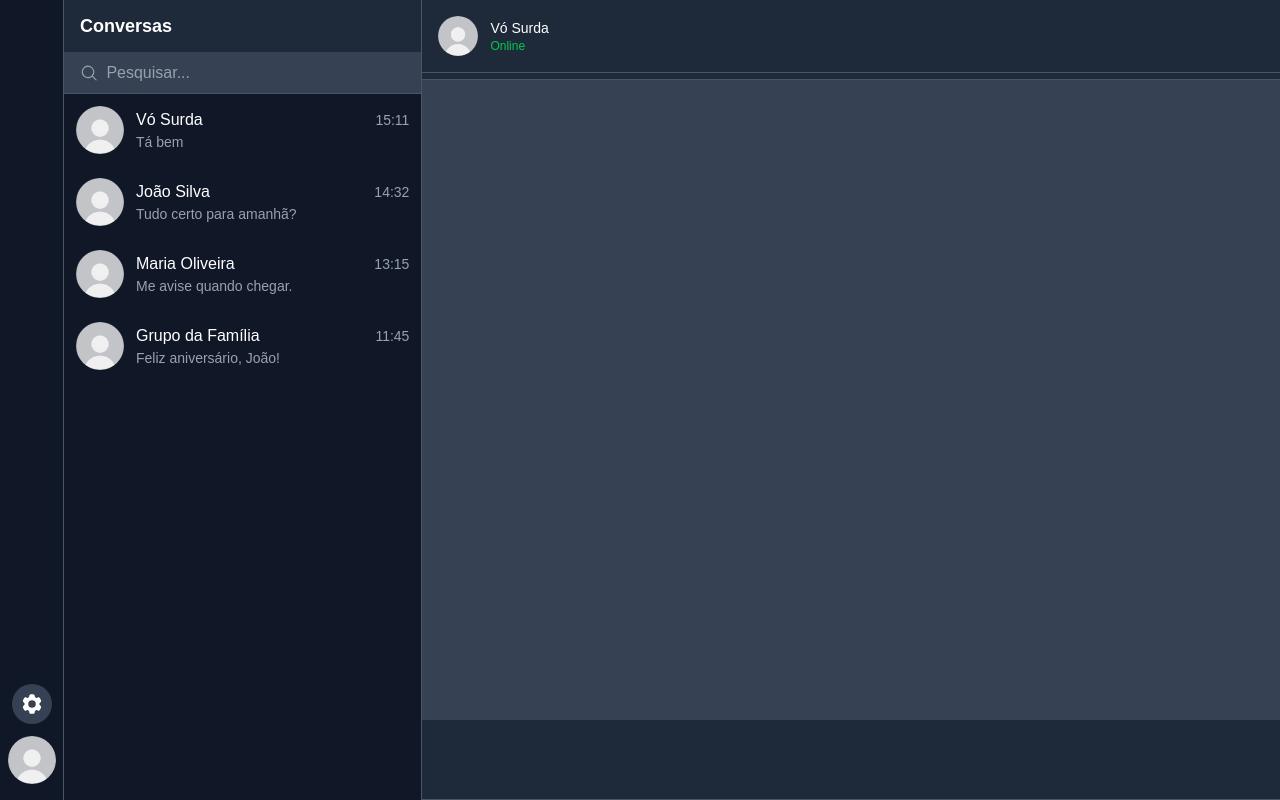
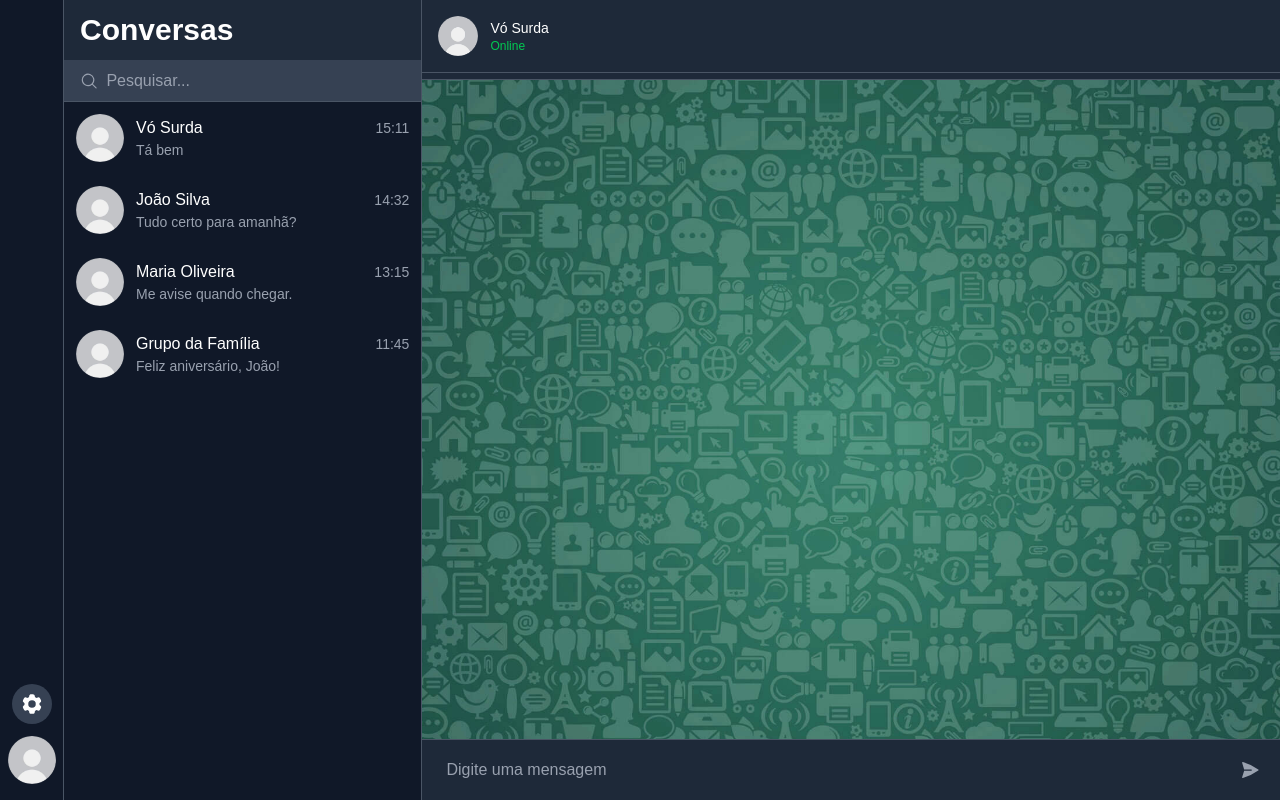
Before and after one commit to SergioMacedo15/apolonio-back, a Next.js app: page / in a window 1280 px wide. Built offline with nearby package versions, Linux system fonts and the light colour scheme.

Commit message:
feat: Implementação layout chat

```diff
--- /dev/null
+++ b/src/app/components/Chat.tsx
@@ -0,0 +1,19 @@
+import Image from "next/image";
+import MessageInput from "@/app/components/MessageInput";
+
+export default function Chat() {
+  return (
+    <div className="flex-1 relative h-full select-none">
+      <Image
+        src="/background.jpg"
+        alt="Background"
+        fill
+        className="object-cover pointer-events-none"
+      />
+
+      <div className="absolute bottom-0 w-full">
+        <MessageInput />
+      </div>
+    </div>
+  );
+}
--- a/src/app/components/HeaderSidebar.tsx
+++ b/src/app/components/HeaderSidebar.tsx
@@ -1,7 +1,7 @@
 export default function Header() {
   return (
     <div className="flex items-center justify-between px-4 py-3 border-b border-gray-700 bg-gray-800 text-white">
-      <h1 className="text-lg font-semibold">Conversas</h1>
+      <h1 className="text-3xl font-semibold">Conversas</h1>
     </div>
   );
 }
--- /dev/null
+++ b/src/app/components/MessageInput.tsx
@@ -0,0 +1,19 @@
+import { PaperAirplaneIcon } from "@heroicons/react/24/solid";
+
+export default function MessageInput() {
+  return (
+    <div className="flex items-center p-3 bg-gray-800 border-t border-gray-600">
+      <input
+        type="text"
+        placeholder="Digite uma mensagem"
+        className="flex-1 bg-transparent text-white placeholder-gray-400 outline-none px-3"
+      />
+      <button
+        className="text-gray-400 hover:text-gray-200 transition-all p-2"
+        aria-label="Enviar mensagem"
+      >
+        <PaperAirplaneIcon className="h-5 w-5" />
+      </button>
+    </div>
+  );
+}
--- a/src/app/page.tsx
+++ b/src/app/page.tsx
@@ -3,6 +3,7 @@ import Header from "@/app/components/HeaderSidebar";
 import SearchInput from "@/app/components/SearchInput";
 import ConversationList from "@/app/components/ConversationList";
 import HeaderChat from "@/app/components/HeaderChat";
+import Chat from "@/app/components/Chat";
 
 export default function Home() {
   return (
@@ -22,13 +23,8 @@ export default function Home() {
           <HeaderChat />
         </div>
 
-        {/* Componente Chat (Mensagens da Conversa) */}
-        <div className="flex-1 bg-gray-700">
-          {/* Mensagens da Conversa */}
-        </div>
-
-        <div className="border-b border-gray-600 bg-gray-800 h-[10%] text-white">
-          {/* Input da Conversa */}
+        <div className="flex-1">
+          <Chat />
         </div>
       </div>
     </div>
```
